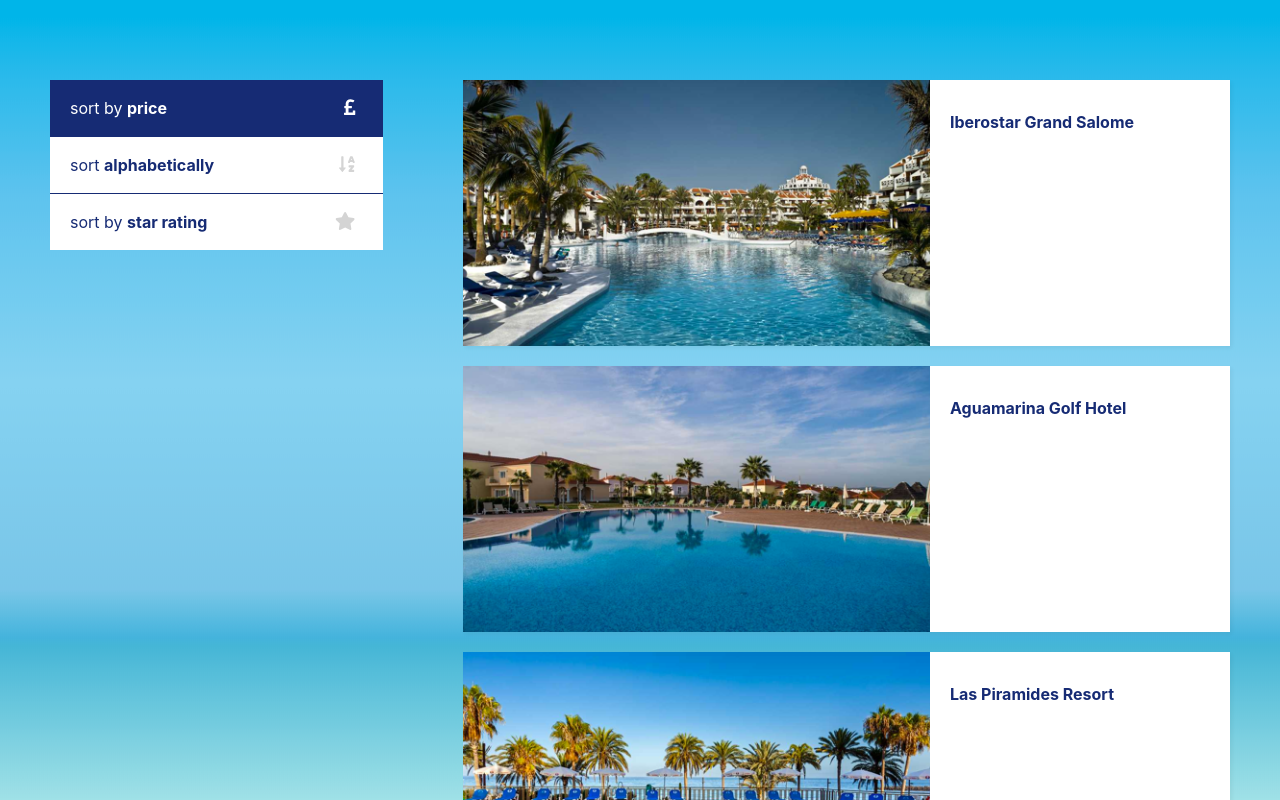
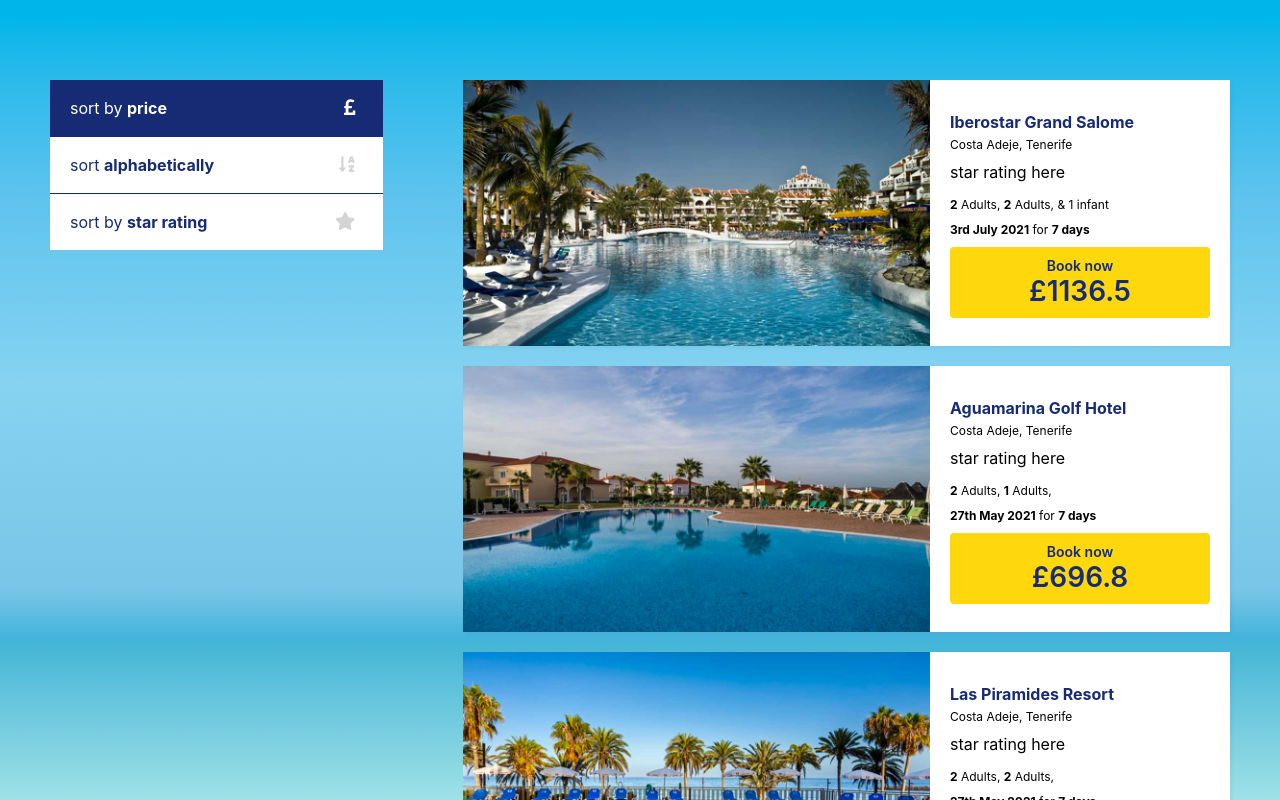
Before and after one commit to KevinCain90/react-query-tutorial, a React (Create React App) app in the folder my-app/: page / in a window 1280 px wide. Shown: the top 800 px of the page. Built offline with nearby package versions, Linux system fonts and the light colour scheme.

Commit message:
added main bulk of result card information and styling

```diff
--- a/my-app/src/components/ResultCard/index.tsx
+++ b/my-app/src/components/ResultCard/index.tsx
@@ -5,6 +5,11 @@ import {
   StyledInnerContainer,
   StyledInfoContainer,
   StyledH2,
+  StyledH3,
+  StyledStarRatingDiv,
+  StyledInfoP,
+  StyledBookNowButton,
+  StyledPriceSpan,
 } from "./styles";
 import { ResultCardProps } from "./types";
 
@@ -20,6 +25,10 @@ const ResultCard: React.FC<ResultCardProps> = ({
   price,
   description,
 }) => {
+
+  const adultText = guests.adults === 1 ? 'Adult, ' : 'Adults, ';
+  const childText = guests.adults === 1 ? 'Adult, ' : 'Adults, ';
+
   return (
     <StyledArticle data-testid='result-card'>
       <StyledInnerContainer>
@@ -30,6 +39,22 @@ const ResultCard: React.FC<ResultCardProps> = ({
           <StyledH2>
             {hotelName}
           </StyledH2>
+          <StyledH3>
+            {location}
+          </StyledH3>
+          <StyledStarRatingDiv $starRating={starRating} >star rating here</StyledStarRatingDiv>
+          <StyledInfoP>
+            <strong>{guests.adults}</strong> {adultText}
+            <strong>{guests.children}</strong> {childText}
+            {guests.infant ? `& ${guests.infant} infant` : ''}
+          </StyledInfoP>
+          <StyledInfoP>
+            <strong>{departureDate}</strong> for <strong>{holidayLength}</strong>
+          </StyledInfoP>
+          <StyledBookNowButton>
+            Book now <br/>
+            <StyledPriceSpan>£{price}</StyledPriceSpan>
+          </StyledBookNowButton>
         </StyledInfoContainer>
       </StyledInnerContainer>
     </StyledArticle>
--- a/my-app/src/components/ResultCard/styles.ts
+++ b/my-app/src/components/ResultCard/styles.ts
@@ -33,3 +33,33 @@ export const StyledH2 = styled.h2`
   color: #162B74;
   margin-bottom: 5px;
 `;
+
+export const StyledH3 = styled.h3`
+  font-size: 12px;
+  font-weight: 400;
+  margin-bottom: 10px;
+  margin-top: 5px;
+`;
+
+export const StyledStarRatingDiv = styled.div<{ $starRating: number }>`
+  margin-bottom: 15px;
+`;
+
+export const StyledInfoP = styled.div`
+  margin-bottom: 10px;
+  font-size: 12px;
+`;
+
+export const StyledBookNowButton = styled.div`
+  background: #FED70D;
+  color: #162B74;
+  text-align: center;
+  font-size: 14px;
+  font-weight: 600;
+  padding: 10px;
+  border-radius: 4px;
+`;
+
+export const StyledPriceSpan = styled.span`
+  font-size: 28px;
+`;
```
